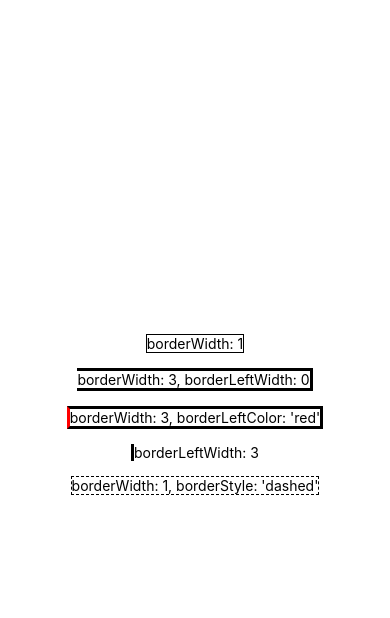
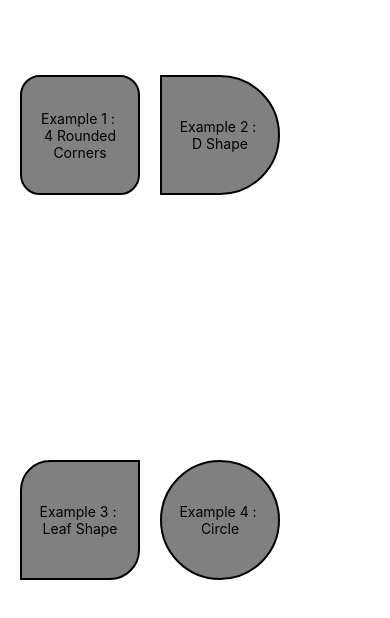
Before and after one commit to adanbae-dev/reactNativeProfileCardApp, a React Native app: screen / in a window 390 px wide. Shown: the top 618 px of the page. Built offline with nearby package versions, Linux system fonts and the light colour scheme.

Commit message:
CHANGE - 4.9 다양한 border radius 조합 지정하기

```diff
--- a/App.js
+++ b/App.js
@@ -5,45 +5,61 @@ export default class App extends Component {
   render() {
     return (
       <View style={styles.container}>
-        <Example style={{borderWidth: 1}}>
-          <Text>borderWidth: 1</Text>
+        <Example style={{borderRadius: 20}}>
+          <CenteredText>
+            Example 1 : {"\n"}4 Rounded Corners
+          </CenteredText>
         </Example>
-        <Example style={{borderWidth: 3, borderLeftWidth: 0}}>
-          <Text>borderWidth: 3, borderLeftWidth: 0</Text>
+        <Example style={{borderTopRightRadius: 60, borderBottomRightRadius: 60}}>
+          <CenteredText>
+            Example 2 : {"\n"}D Shape
+          </CenteredText>
         </Example>
-        <Example style={{borderWidth: 3, borderLeftColor: 'red'}}>
-          <Text>borderWidth: 3, borderLeftColor: 'red'</Text>
+        <Example style={{borderTopLeftRadius: 30, borderBottomRightRadius: 30}}>
+          <CenteredText>
+            Example 3 : {"\n"}Leaf Shape
+          </CenteredText>
         </Example>
-        <Example style={{borderLeftWidth: 3}}>
-          <Text>borderLeftWidth: 3</Text>
-        </Example>
-        <Example style={{borderWidth: 1, borderStyle: 'dashed'}}>
-          <Text>borderWidth: 1, borderStyle: 'dashed'</Text>
+        <Example style={{borderRadius: 60}}>
+          <CenteredText>
+            Example 4 : {"\n"}Circle
+          </CenteredText>
         </Example>
       </View>
     )
   }
 }
 
-const profileCardColor = 'dodgerblue'
-
 const Example = (props) => (
   <View style={[styles.example, props.style]}>
     {props.children}
   </View>
 )
+
+const CenteredText = (props) => (
+  <Text style={[styles.centerdText, props.style]}>
+    {props.children}
+  </Text>
+)
 const styles = StyleSheet.create({
   container : {
     flex: 1,
-    justifyContent: 'center',
-    alignItems: 'center'
-  },
-  cardContainer: {
-    backgroundColor: profileCardColor,
-    width: 300,
-    height: 400
+    flexDirection: 'row',
+    flexWrap: 'wrap',
+    marginTop: 75
+
   },
   example: {
-    marginBottom: 15
+    width: 120,
+    height: 120,
+    marginLeft: 20,
+    marginBottom: 20,
+    backgroundColor: 'grey',
+    borderWidth: 2,
+    justifyContent: 'center'
+  },
+  centerdText: {
+    textAlign: 'center',
+    margin: 10
   }
 })
```
